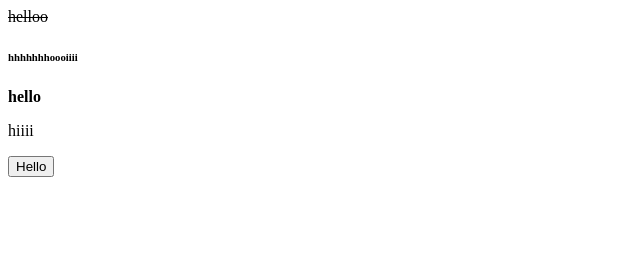
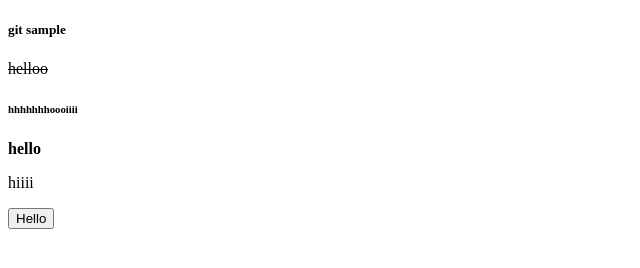
Before and after one commit to ajeeshm2001/git-sample, a plain HTML site: page index.html in a window 1280 px wide. Shown: the whole page, without its empty margins (0-640 px from the left). Drawn offline with Linux system fonts and the light colour scheme.

Commit message:
clone modified

```diff
--- a/index.html
+++ b/index.html
@@ -7,6 +7,7 @@
     <title>Document</title>
 </head>
 <body>
+    <h5>git sample</h5>
     <strike>helloo</strike>
     <h6>hhhhhhhoooiiii</h6>
     <b>hello</b>
```
